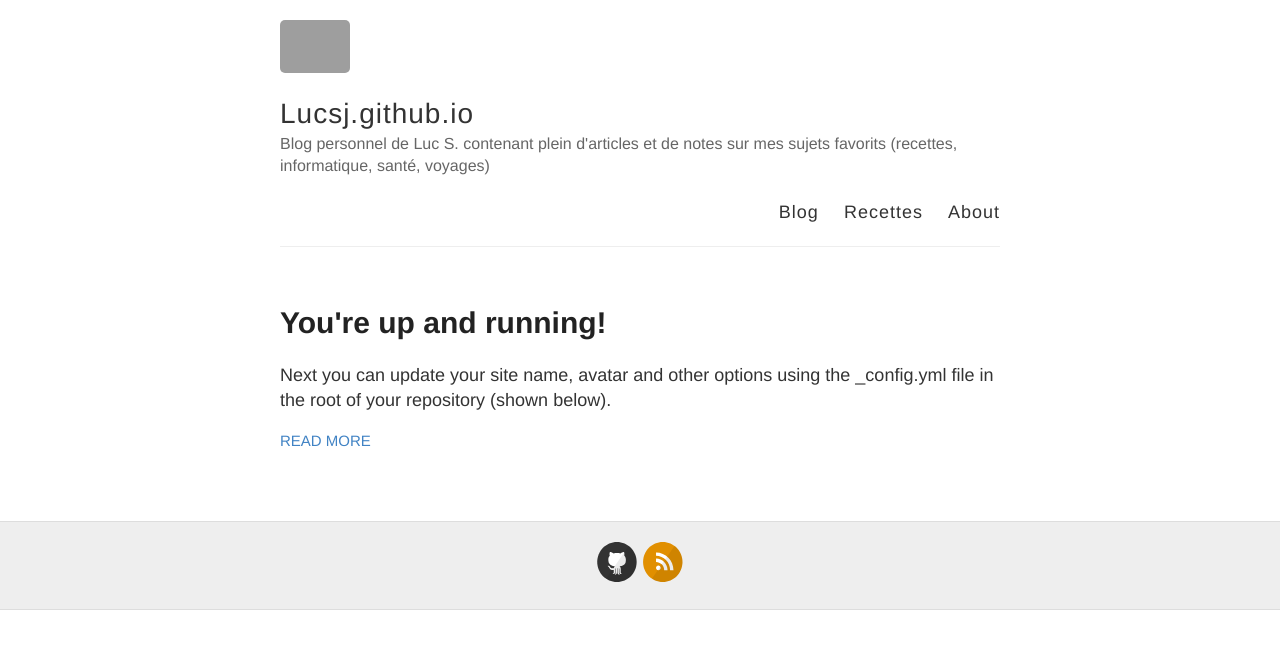
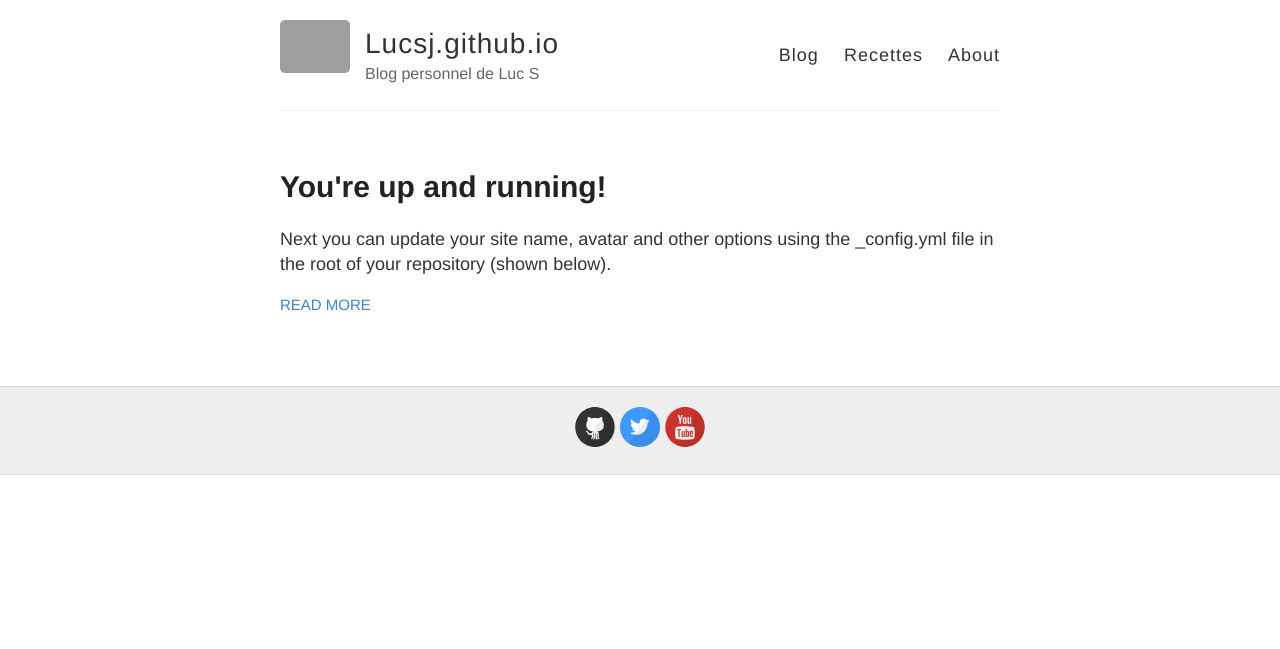
Before and after one commit to lucsj/lucsj.github.io, a Jekyll site: the page built from index.html, in a window 1280 px wide. Shown: the top 649 px of the page. Built offline with Jekyll 4.4.1, drawn with Linux system fonts in a browser that asks for light colours; part of the change alters nothing that is shown; grey boxes are pictures that could not be loaded.

Commit message:
restauration de la config originale l'erreur n'a pas été trouvée

```diff
--- a/_config.yml
+++ b/_config.yml
@@ -1,53 +1,88 @@
----
-title: Lucsj.github.io
-timezone: UTC
-collections:
-  posts:
-    title: Posts
-    output: true
-  uploads:
-    title: Uploads
-    output: true
+#
+# This file contains configuration flags to customize your site
+#
+
+# Name of your site (displayed in the header)
 name: Lucsj.github.io
-description:  Blog personnel de Luc S. contenant plein d'articles et de notes sur mes sujets favorits (recettes, informatique, santé, voyages)
+
+# Short bio or description (displayed in the header)
+description: Blog personnel de Luc S
+
+# URL of your avatar or profile pic (you could use your GitHub profile pic)
 avatar: https://raw.githubusercontent.com/barryclark/jekyll-now/master/images/jekyll-logo.png
+
+#
+# Flags below are optional
+#
+
+# Includes an icon in the footer for each username you enter
 footer-links:
   dribbble:
   email:
   facebook:
   flickr:
-  github: lucsj
+  github: lucsj/lucsj.github.io
   instagram:
   linkedin:
   pinterest:
-  rss: https://lucsj.github.io/feed.xml
-  twitter:
-  stackoverflow:
-  youtube:
-  googleplus:
-disqus: lucsj-github-io-1
+  rss: # just type anything here for a working RSS icon
+  twitter: lucsj
+  stackoverflow: # your stackoverflow profile, e.g. "users/50476/bart-kiers"
+  youtube: lucamsg
+  googleplus: # anything in your profile username that comes after plus.google.com/
+
+
+# Enter your Disqus shortname (not your username) to enable commenting on posts
+# You can find your shortname on the Settings page of your Disqus account
+disqus:
+
+# Enter your Google Analytics web tracking code (e.g. UA-2110908-2) to activate tracking
 google_analytics:
-url:
-baseurl: ''
-permalink: "/:title/"
+
+# Your website URL (e.g. http://barryclark.github.io or http://www.barryclark.co)
+# Used for Sitemap.xml and your RSS feed
+url: https://lucsj.github.io/
+
+# If you're hosting your site at a Project repository on GitHub pages
+# (http://yourusername.github.io/repository-name)
+# and NOT your User repository (http://yourusername.github.io)
+# then add in the baseurl here, like this: "/repository-name"
+baseurl: ""
+
+#
+# !! You don't need to change any of the configuration flags below !!
+#
+
+permalink: /:title/
+
+# The release of Jekyll Now that you're using
 version: v1.2.0
+
+# Jekyll 3 now only supports Kramdown for Markdown
 kramdown:
+  # Use GitHub flavored markdown, including triple backtick fenced code blocks
   input: GFM
+  # Jekyll 3 and GitHub Pages now only support rouge for syntax highlighting
   syntax_highlighter: rouge
   syntax_highlighter_opts:
-    css_class: highlight
+    # Use existing pygments syntax highlighting css
+    css_class: 'highlight'
+
+# Set the Sass partials directory, as we're using @imports
 sass:
-  style: :expanded
+  style: :expanded # You might prefer to minify using :compressed
+
+# Use the following plug-ins
 gems:
-- jekyll-sitemap
-- jekyll-feed
+  - jekyll-sitemap # Create a sitemap using the official Jekyll sitemap gem
+  - jekyll-feed # Create an Atom feed using the official Jekyll feed gem
+
+# Exclude these files from your production _site
 exclude:
-- Gemfile.lock
-- LICENSE
-- README.md
-- CNAME
-authors:
-  lucsj:
-    name: lucsj.
-    display_name: Luc S
-    web: https://blindhelp.github.io/lucsj
+  - Gemfile
+  - Gemfile.lock
+  - LICENSE
+  - README.md
+  - CNAME
+
+theme: jekyll-theme-leap-day
```
